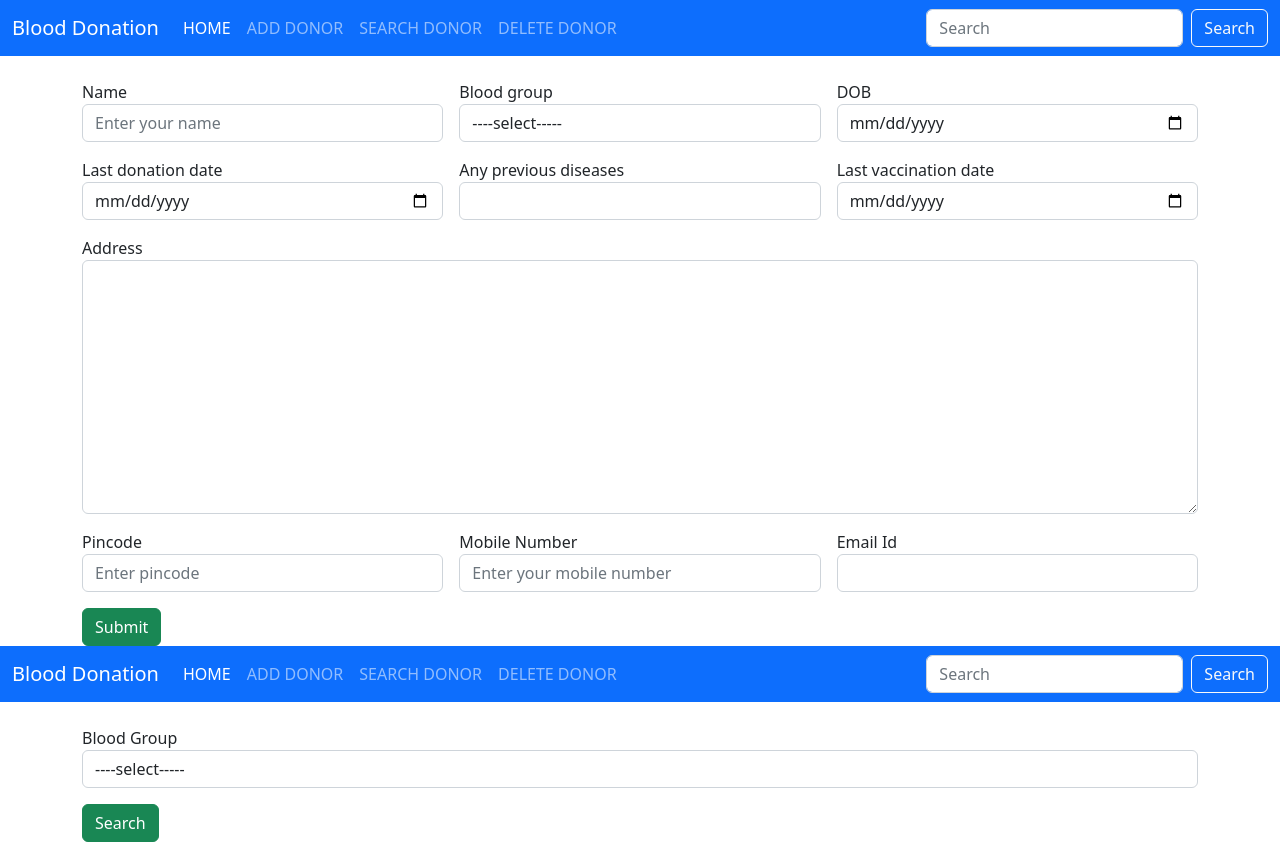
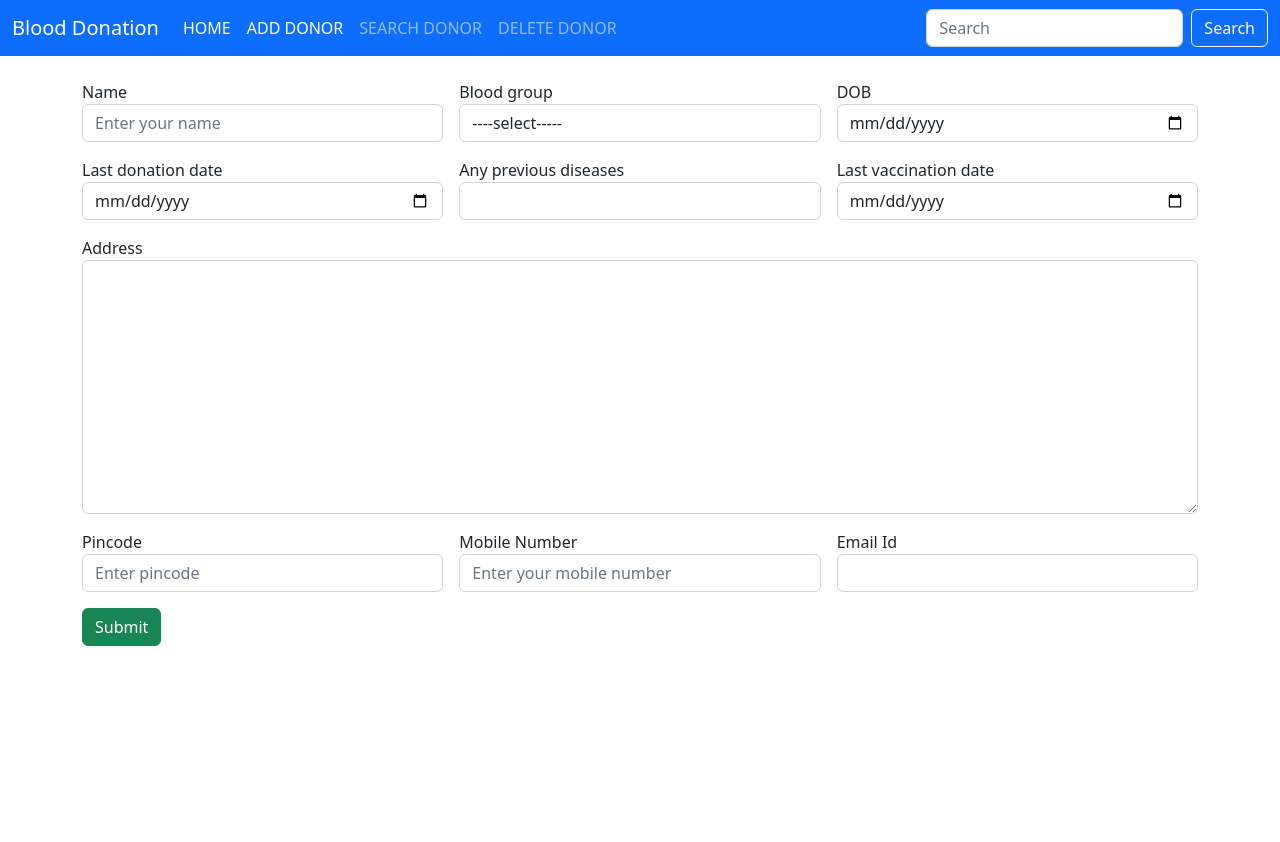
Before and after one commit to AriyaUnni/Angular-Blooddonors, an Angular app: page / in a window 1280 px wide. After the commit the page ends 800 px from the top, so only its background shows below. Built offline with nearby package versions, Linux system fonts and the light colour scheme.

Commit message:
routing page

```diff
--- a/src/app/app.component.html
+++ b/src/app/app.component.html
@@ -1,3 +1,2 @@
-<app-adddonor></app-adddonor>
-<app-searchdonor></app-searchdonor>
+
 <router-outlet></router-outlet>
--- a/src/app/app.module.ts
+++ b/src/app/app.module.ts
@@ -7,6 +7,19 @@ import { AdddonorComponent } from './adddonor/adddonor.component';
 import { NavbarComponent } from './navbar/navbar.component';
 import { SearchdonorComponent } from './searchdonor/searchdonor.component';
 import { DeletedonorComponent } from './deletedonor/deletedonor.component';
+import { RouterModule, Routes } from '@angular/router';
+
+const appRoutes:Routes=[
+  {
+    path:"",component:AdddonorComponent
+  },
+  {
+    path:"search",component:SearchdonorComponent
+  },
+  {
+    path:"delete",component:DeletedonorComponent
+  }
+]
 
 @NgModule({
   declarations: [
@@ -18,7 +31,8 @@ import { DeletedonorComponent } from './deletedonor/deletedonor.component';
   ],
   imports: [
     BrowserModule,
-    AppRoutingModule
+    AppRoutingModule,
+    RouterModule.forRoot(appRoutes)
   ],
   providers: [],
   bootstrap: [AppComponent]
--- a/src/app/deletedonor/deletedonor.component.html
+++ b/src/app/deletedonor/deletedonor.component.html
@@ -1,7 +1,7 @@
 <app-navbar></app-navbar>
 <div class="container">
     <div class="row">
-        <div class="col col-12 col-sm-12 col-md-12 col-lg-12 col-xl-12 col xxl-12">
+        <div class="col col-12 col-sm-12 col-md-12 col-lg-12 col-xl-12 col xxl-12"><br>
 
             <div class="row g-3">
                 <div class="col col-12 col-sm-12 col-md-12 col-lg-12 col-xl-12 col-xxl-12">
--- a/src/app/navbar/navbar.component.html
+++ b/src/app/navbar/navbar.component.html
@@ -7,9 +7,9 @@
       <div class="collapse navbar-collapse" id="navbarNavAltMarkup">
         <div class="navbar-nav">
           <a class="nav-link active" aria-current="page" href="#">HOME</a>
-          <a class="nav-link" href="#">ADD DONOR</a>
-          <a class="nav-link" href="#">SEARCH DONOR</a>
-          <a class="nav-link" href="#">DELETE DONOR</a>
+          <a class="nav-link active" aria-current="page" routerLink="/">ADD DONOR</a>
+          <a class="nav-link" routerLink="/search">SEARCH DONOR</a>
+          <a class="nav-link" routerLink="/delete">DELETE DONOR</a>
 
         </div>
       </div>
```
